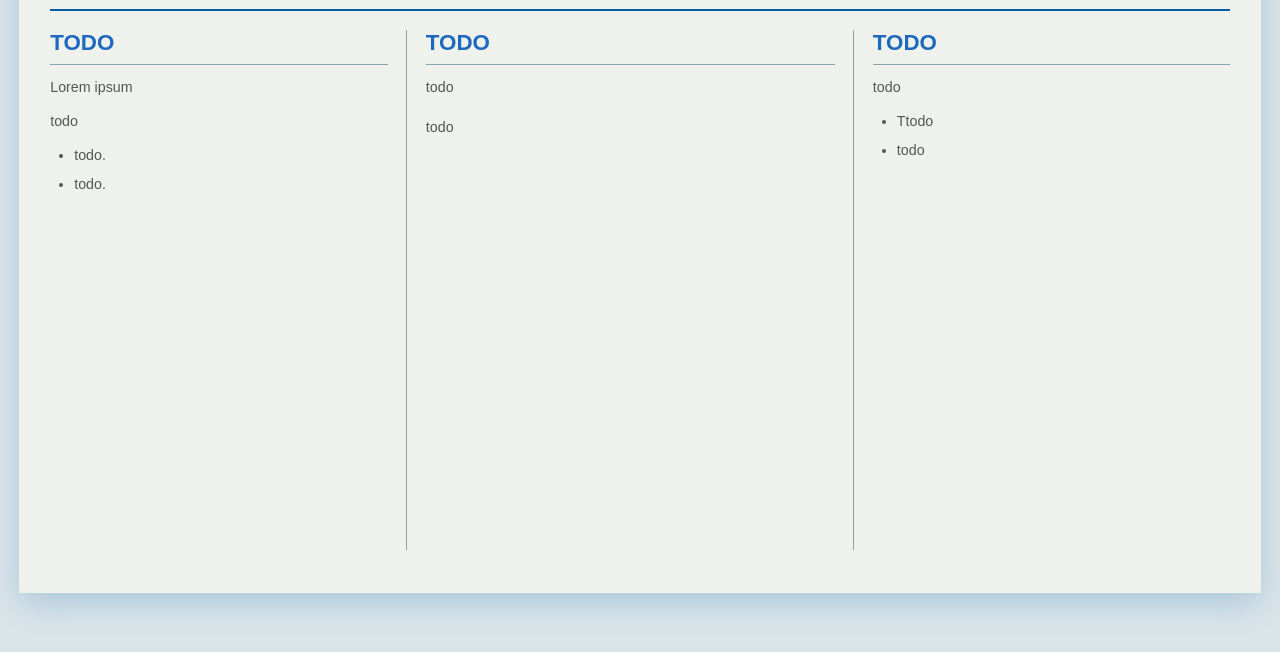
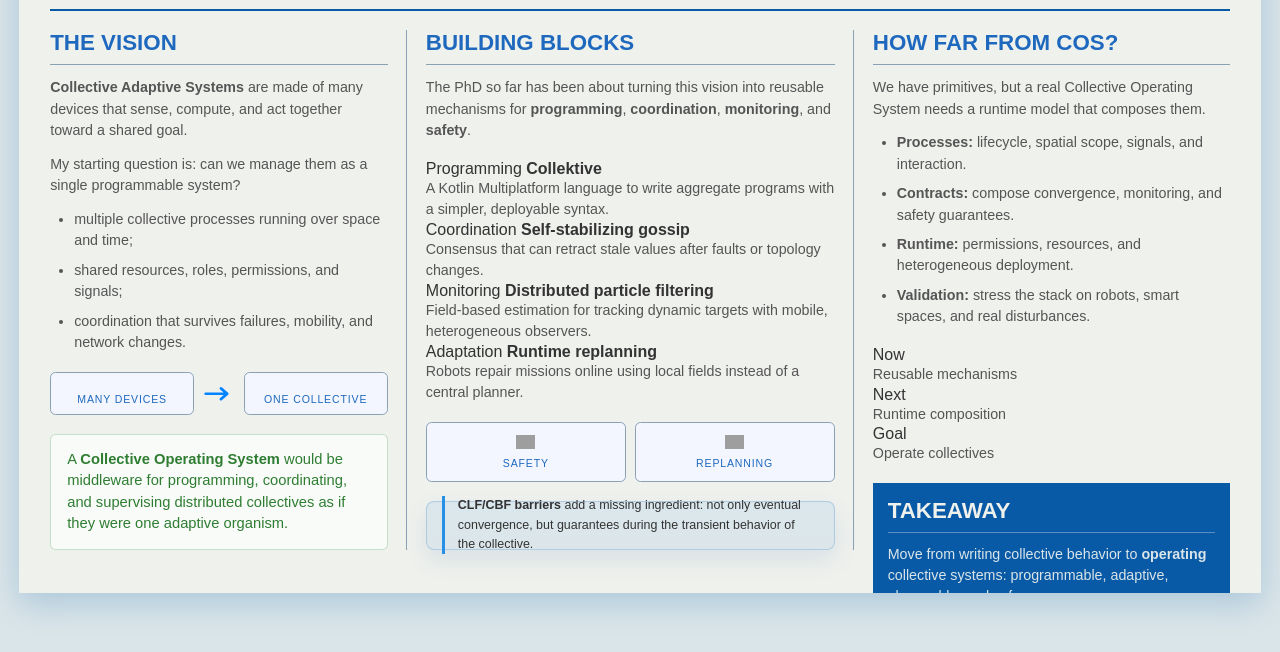
Before and after one commit to angelacorte/phd-symposium-2026-flash-talk, a plain HTML site: page index.html in a window 1280 px wide. Shown: the part 148-800 px from the top of the page. Drawn offline with Linux system fonts and the light colour scheme; grey boxes are pictures that could not be loaded; a web font is replaced by a local one.

Commit message:
feat: first big draft

```diff
--- a/index.html
+++ b/index.html
@@ -17,7 +17,7 @@
             <!-- HEADER -->
             <header class="poster-header reveal">
                 <div class="header-title">
-                    <h1>Advances in Collective Robotics Through Macro-Programming</h1>
+                    <h1>Towards Collective Operating Systems</h1>
                     <div class="author-info">
                         <div class="author-copy">
                             <div>Angela Cortecchia</div>
@@ -34,56 +34,118 @@
             <!-- 3-COLUMN CONTENT GRID -->
             <div class="poster-content">
 
-                <!-- COLUMN 1: The Problem -->
+                <!-- COLUMN 1: The Vision -->
                 <div class="column reveal delay-1">
                     <div class="section">
-                        <h3>TODO</h3>
-                        <p>Lorem ipsum</p>
-                        <p>todo</p>
+                        <h3>The Vision</h3>
+                        <p><strong>Collective Adaptive Systems</strong> are made of many devices that sense, compute, and act together toward a shared goal.</p>
+                        <p>My starting question is: can we manage them as a single programmable system?</p>
                         <ul>
-                            <li>todo.</li>
-                            <li>todo.</li>
+                            <li>multiple collective processes running over space and time;</li>
+                            <li>shared resources, roles, permissions, and signals;</li>
+                            <li>coordination that survives failures, mobility, and network changes.</li>
                         </ul>
+                    </div>
+
+                    <div class="figure-group">
+                        <figure>
+                            <img src="images/uc-sven.png" alt="Distributed devices around the world">
+                            <figcaption>Many devices</figcaption>
+                        </figure>
+                        <div class="figure-transition" aria-hidden="true">
+                            <svg viewBox="0 0 36 24" role="presentation" focusable="false" aria-hidden="true">
+                                <path d="M3 12h24m0 0-7-6m7 6-7 6"/>
+                            </svg>
+                        </div>
+                        <figure>
+                            <img src="images/collective.svg" alt="A collective system represented as connected devices">
+                            <figcaption>One collective</figcaption>
+                        </figure>
+                    </div>
+
+                    <div class="research-card">
+                        <p>A <strong>Collective Operating System</strong> would be middleware for programming, coordinating, and supervising distributed collectives as if they were one adaptive organism.</p>
                     </div>
                 </div>
 
-                <!-- COLUMN 2: The Model (Centerpiece) -->
+                <!-- COLUMN 2: What Exists Now -->
                 <div class="column reveal delay-2">
                     <div class="section">
-                        <h3>todo</h3>
-                        <p>todo</p>
+                        <h3>Building Blocks</h3>
+                        <p>The PhD so far has been about turning this vision into reusable mechanisms for <strong>programming</strong>, <strong>coordination</strong>, <strong>monitoring</strong>, and <strong>safety</strong>.</p>
                     </div>
 
-
-                    <div class="section">
-                        <p> todo </p>
+                    <div class="contribution-grid">
+                        <div class="contribution-card">
+                            <span>Programming</span>
+                            <strong>Collektive</strong>
+                            <p>A Kotlin Multiplatform language to write aggregate programs with a simpler, deployable syntax.</p>
+                        </div>
+                        <div class="contribution-card">
+                            <span>Coordination</span>
+                            <strong>Self-stabilizing gossip</strong>
+                            <p>Consensus that can retract stale values after faults or topology changes.</p>
+                        </div>
+                        <div class="contribution-card">
+                            <span>Monitoring</span>
+                            <strong>Distributed particle filtering</strong>
+                            <p>Field-based estimation for tracking dynamic targets with mobile, heterogeneous observers.</p>
+                        </div>
+                        <div class="contribution-card">
+                            <span>Adaptation</span>
+                            <strong>Runtime replanning</strong>
+                            <p>Robots repair missions online using local fields instead of a central planner.</p>
+                        </div>
                     </div>
 
-<!--                    <div class="highlight-split">-->
+                    <div class="figure-group is-short">
+                        <figure>
+                            <img class="media-zoom is-left" src="images/drones_avoiding_cropped.png" alt="Drones avoiding an obstacle while preserving formation">
+                            <figcaption>Safety</figcaption>
+                        </figure>
+                        <figure>
+                            <img src="images/replanning.gif" alt="Runtime replanning animation">
+                            <figcaption>Replanning</figcaption>
+                        </figure>
+                    </div>
 
-
-<!--                        <div class="highlight-card">-->
-<!--                            <p>todo.</p>-->
-<!--                        </div>-->
-<!--                    </div>-->
+                    <div class="highlight-card">
+                        <p><strong>CLF/CBF barriers</strong> add a missing ingredient: not only eventual convergence, but guarantees during the transient behavior of the collective.</p>
+                    </div>
                 </div>
 
-                <!-- COLUMN 3: Outcomes & Realities -->
-                <div class="column reveal delay-3">
+                <!-- COLUMN 3: The Road Ahead -->
+                <div class="column is-roadmap reveal delay-3">
                     <div class="section">
-                        <h3>todo</h3>
-                        <p>todo</p>
+                        <h3>How Far From COS?</h3>
+                        <p>We have primitives, but a real Collective Operating System needs a runtime model that composes them.</p>
                         <ul>
-                            <li>Ttodo</li>
-                            <li>todo</li>
+                            <li><strong>Processes:</strong> lifecycle, spatial scope, signals, and interaction.</li>
+                            <li><strong>Contracts:</strong> compose convergence, monitoring, and safety guarantees.</li>
+                            <li><strong>Runtime:</strong> permissions, resources, and heterogeneous deployment.</li>
+                            <li><strong>Validation:</strong> stress the stack on robots, smart spaces, and real disturbances.</li>
                         </ul>
                     </div>
 
+                    <div class="roadmap">
+                        <div>
+                            <span>Now</span>
+                            <p>Reusable mechanisms</p>
+                        </div>
+                        <div>
+                            <span>Next</span>
+                            <p>Runtime composition</p>
+                        </div>
+                        <div>
+                            <span>Goal</span>
+                            <p>Operate collectives</p>
+                        </div>
+                    </div>
 
-<!--                    <div class="summary-box reveal delay-4">-->
-<!--                        <h3>Impact</h3>-->
-<!--                        <p>todo</p>-->
-<!--                    </div>-->
+                    <div class="summary-box reveal delay-4">
+                        <h3>Takeaway</h3>
+                        <p>Move from writing collective behavior to <strong>operating</strong> collective systems: programmable, adaptive, observable, and safe.</p>
+                    </div>
                 </div>
             </div>
         </div>
```
